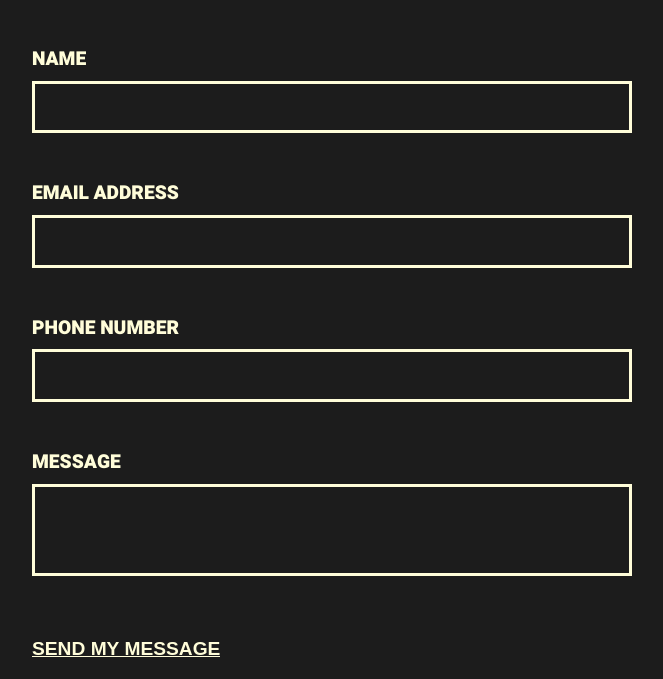
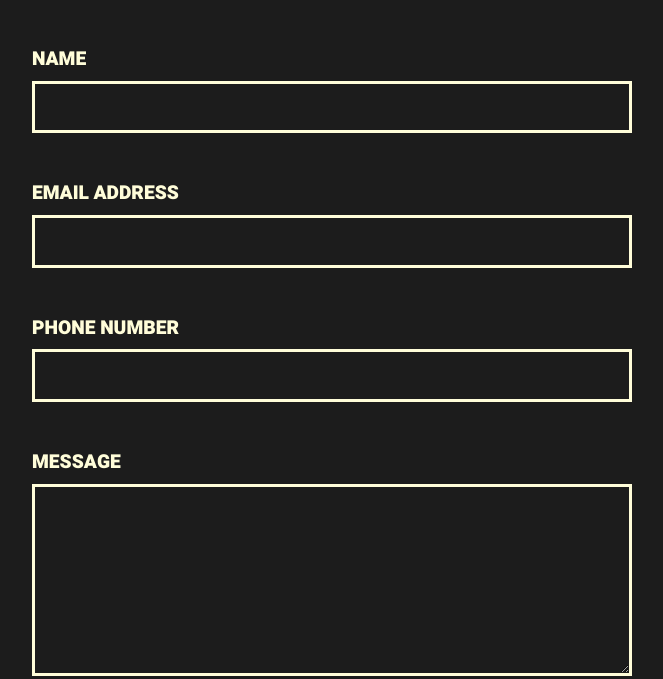
Before and after one commit to pav-swies/old-portfolio, a plain HTML site: page pages/contact/contact.html in a window 1280 px wide. Shown: the part 273-952 px from the top of the page, without its empty margins (308-971 px from the left). Drawn offline with Linux system fonts and the light colour scheme.

Commit message:
adds resize to contact form message area

```diff
--- a/css/style.scss
+++ b/css/style.scss
@@ -509,7 +509,7 @@ body, header, nav, ul, li, p, a, h1, h2, h3, h4 {
     background-color: $black;
     color: $yellow;
     width: 100%;
-    resize: none;
+    max-width: 100%;
 }
 
 .form__text:focus {
--- a/pages/contact/contact.html
+++ b/pages/contact/contact.html
@@ -39,7 +39,7 @@
                                 <p class="form__item"><label class="form__label" for="contact-name">Name</label><input class="form__text" id="contact-name" type="text" name="contact-name"/></p>
                                 <p class="form__item"><label class="form__label" for="contact-email">Email Address</label><input class="form__text" id="contact-email" type="email" name="contact-email"/></p>
                                 <p class="form__item"><label class="form__label" for="contact-phone">Phone Number</label><input class="form__text" id="contact-phone" type="tel" name="contact-phone"/></p>
-                                <p class="form__item"><label class="form__label" for="contact-message">Message</label><textarea class="form__text" id="contact-message" name="contact-message" rows="3"></textarea></p>
+                                <p class="form__item"><label class="form__label" for="contact-message">Message</label><textarea class="form__text" id="contact-message" name="contact-message" rows="8"></textarea></p>
                                 <p class="form__item"><input class="form__input" type="submit" value="send my message"></p>
                             </form>
                     </div>
```
Also changed, not shown: css/style.css, 1 other file.
